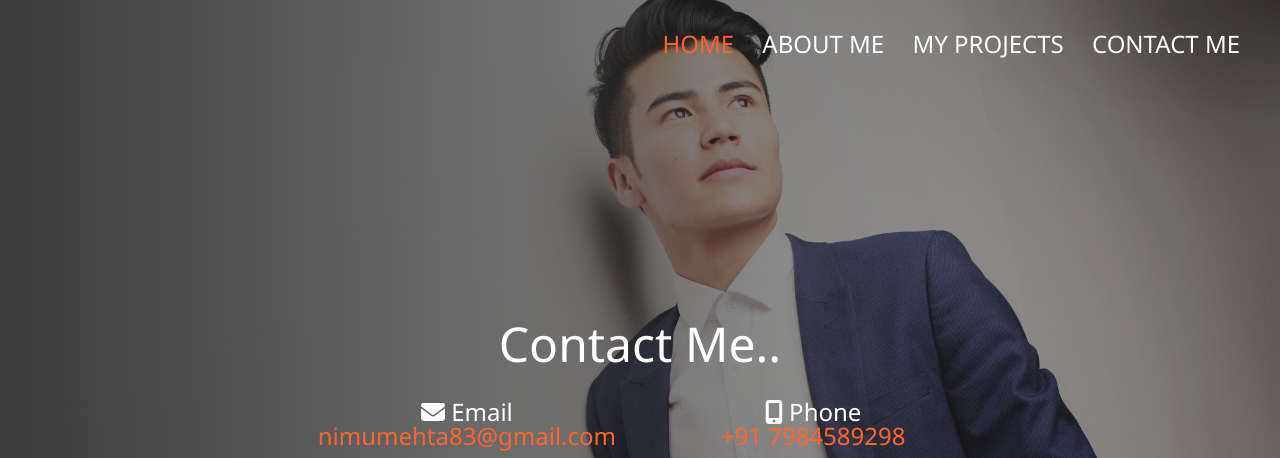
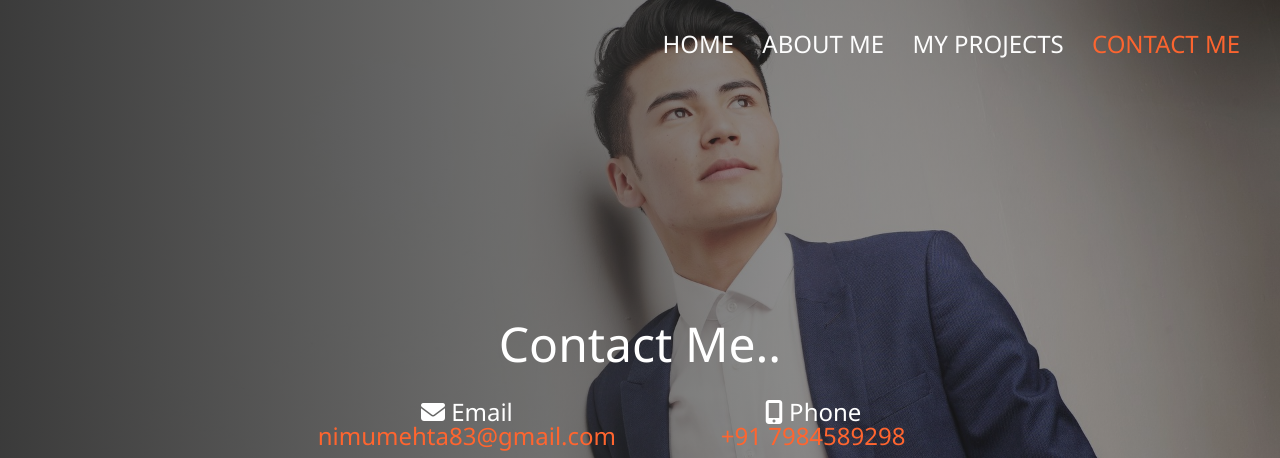
Before and after one commit to nimitMehta/nimitMehta.github.io, a plain HTML site: page contact.html in a window 1280 px wide. Shown: the top 458 px of the page. Drawn offline with Linux system fonts and the light colour scheme.

Commit message:
Update contact.html

```diff
--- a/contact.html
+++ b/contact.html
@@ -14,7 +14,7 @@
       <nav class="nav">
         <ul class="menu-nav">
           <li class="menu-nav__item">
-            <a href="index" class="menu-nav__link active"> Home </a>
+            <a href="index" class="menu-nav__link"> Home </a>
           </li>
           <li class="menu-nav__item">
             <a href="about" class="menu-nav__link"> About Me </a>
@@ -23,7 +23,7 @@
             <a href="projects" class="menu-nav__link"> My Projects </a>
           </li>
           <li class="menu-nav__item">
-            <a href="contact" class="menu-nav__link"> Contact Me </a>
+            <a href="contact" class="menu-nav__link active"> Contact Me </a>
           </li>
         </ul>
       </nav>
```
